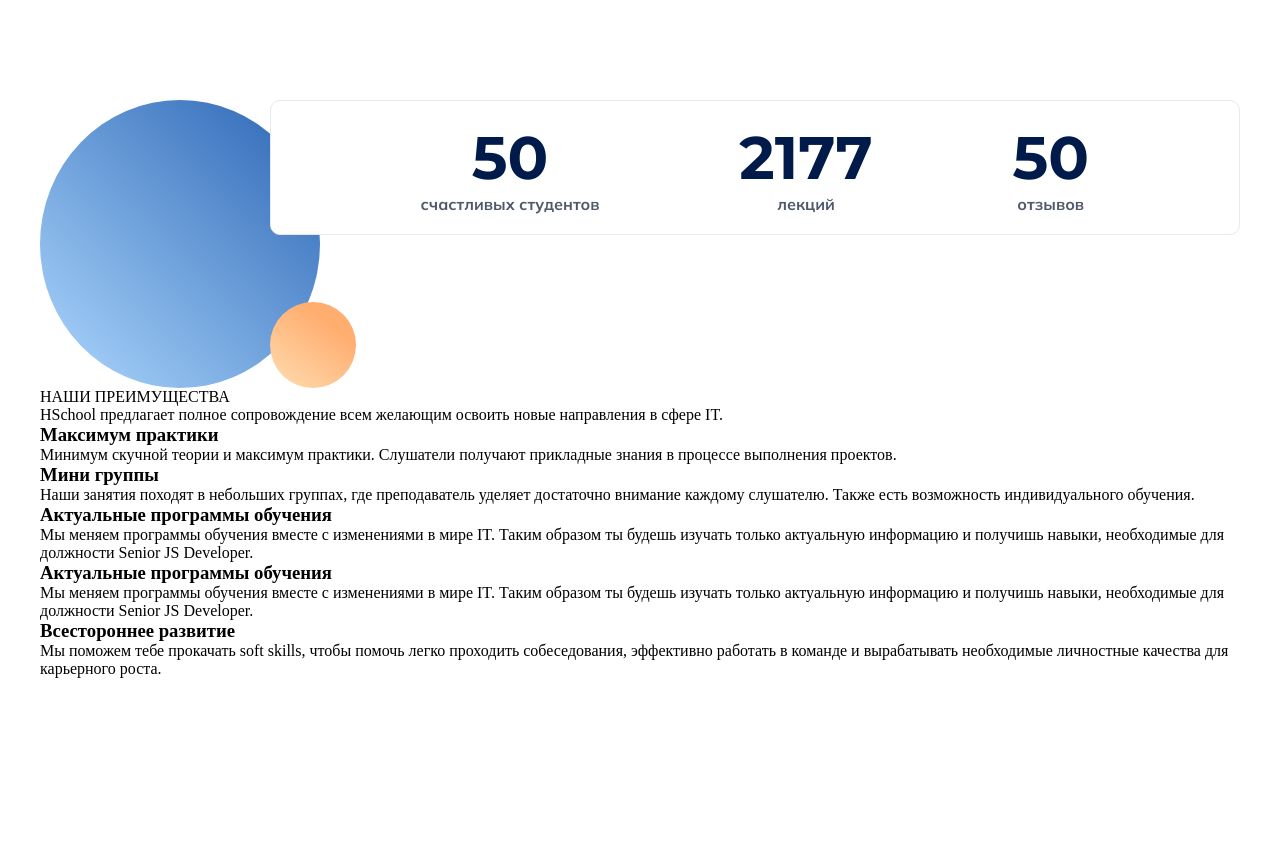
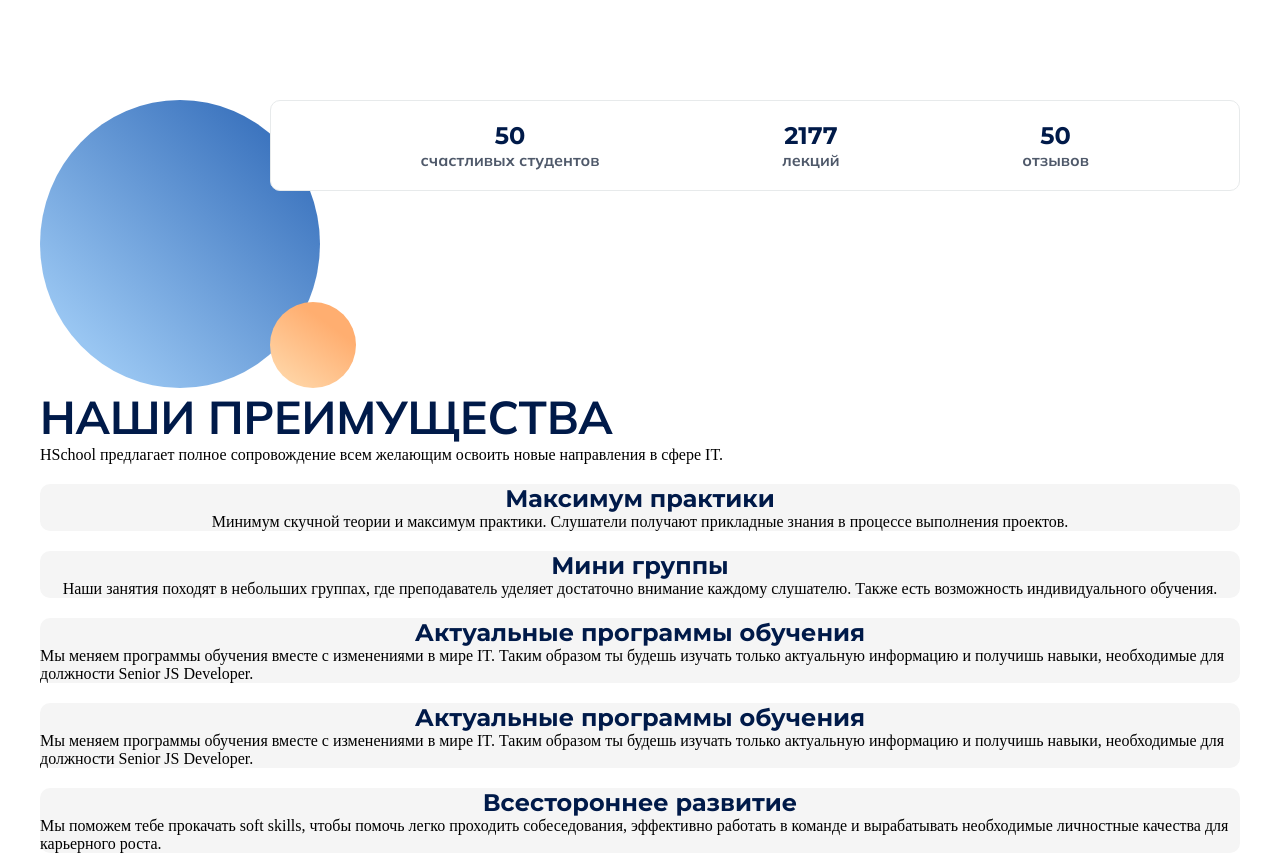
Before and after one commit to StanislavM31/hsschool, a plain HTML site: page index.html in a window 1280 px wide. Shown: the part 740-1593 px from the top of the page. Before the commit the page ends 1418 px from the top, so only its background shows below. Drawn offline with Linux system fonts and the light colour scheme.

Commit message:
refactor: css benefits

```diff
--- a/index.html
+++ b/index.html
@@ -54,7 +54,7 @@
         </div>
       </section>
       <section class="benefits">
-        <div>НАШИ ПРЕИМУЩЕСТВА</div>
+        <h2>НАШИ ПРЕИМУЩЕСТВА</h2>
         <p>
           HSchool предлагает полное сопровождение всем желающим освоить новые
           направления в сфере IT.
--- a/scss/style.scss
+++ b/scss/style.scss
@@ -3,6 +3,10 @@
   justify-content: space-between;
   font: 700 16px "Mulish";
   color: #001a49;
+}
+%flex-items-col{
+  display: flex;
+  flex-direction: column;
 }
 
 * {
@@ -85,8 +89,7 @@ header {
 .wrapper-z {
     /* width: 100%; */
     width: 1000px;
-    display: flex;
-    flex-direction: column;
+    @extend %flex-items-col;
     justify-content: space-between;
     /* align-items: flex-start; */
     margin-left: -50px;
@@ -111,10 +114,6 @@ header {
       flex-direction: column;
 
       align-items: center;
-      h3 {
-        font: 700 60px Montserrat;
-        color: #001a49;
-      }
       p{
         font: 700 16px "Mulish";
         color: #4F596A;
@@ -123,5 +122,28 @@ header {
     .item-second{
       /* padding: 0 150px; */
     }
-    }
   }
+}
+h3 {
+  font: 700 24px Montserrat;
+  color: #001a49;
+}
+
+.benefits{
+  @extend %flex-items-col;
+  h2{
+    font: 700 46px "Mulish";
+    color: #001a49;
+
+  }
+  .logo-oval{
+    width: 20px;
+    height: 20px;
+  }
+  .benefits-text{
+    @extend %flex-items-col;
+    align-items: center;
+    background: #F5F5F5;
+    border-radius: 10px;
+  }
+}
```
Also changed, not shown: css/style.css.
